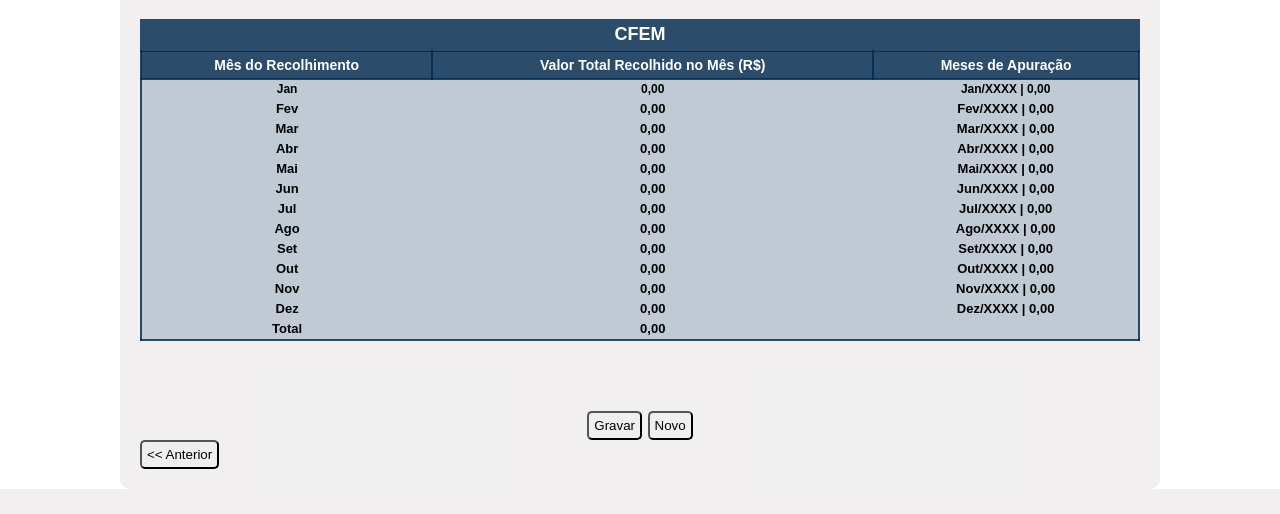
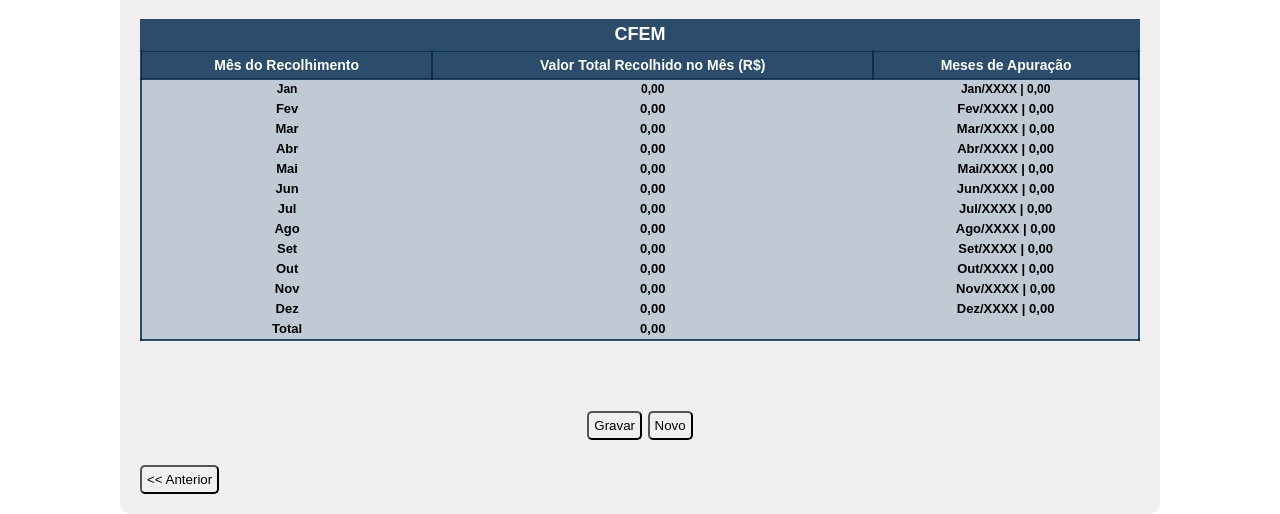
Before and after one commit to DevsDesesperados/ProjRAL, a Django app: template templates/CFEM-Prod-Bruta.html in a window 1280 px wide. Shown: the part 899-1413 px from the top of the page. Before the commit the page ends 1388 px from the top, so only its background shows below. Run offline with Django 3.2, Linux system fonts and the light colour scheme; the template is opened without the code that fills it, so the values that code supplies are empty.

Commit message:
atualização do CFEM

```diff
--- a/assets/CFEM-Prod-Bruta-style.css
+++ b/assets/CFEM-Prod-Bruta-style.css
@@ -123,3 +123,8 @@ td {
   font-size: 20px;
   font-weight: bold;
 }
+
+.button-back{
+  text-align: left;
+  margin-top: 25px;
+}
```
